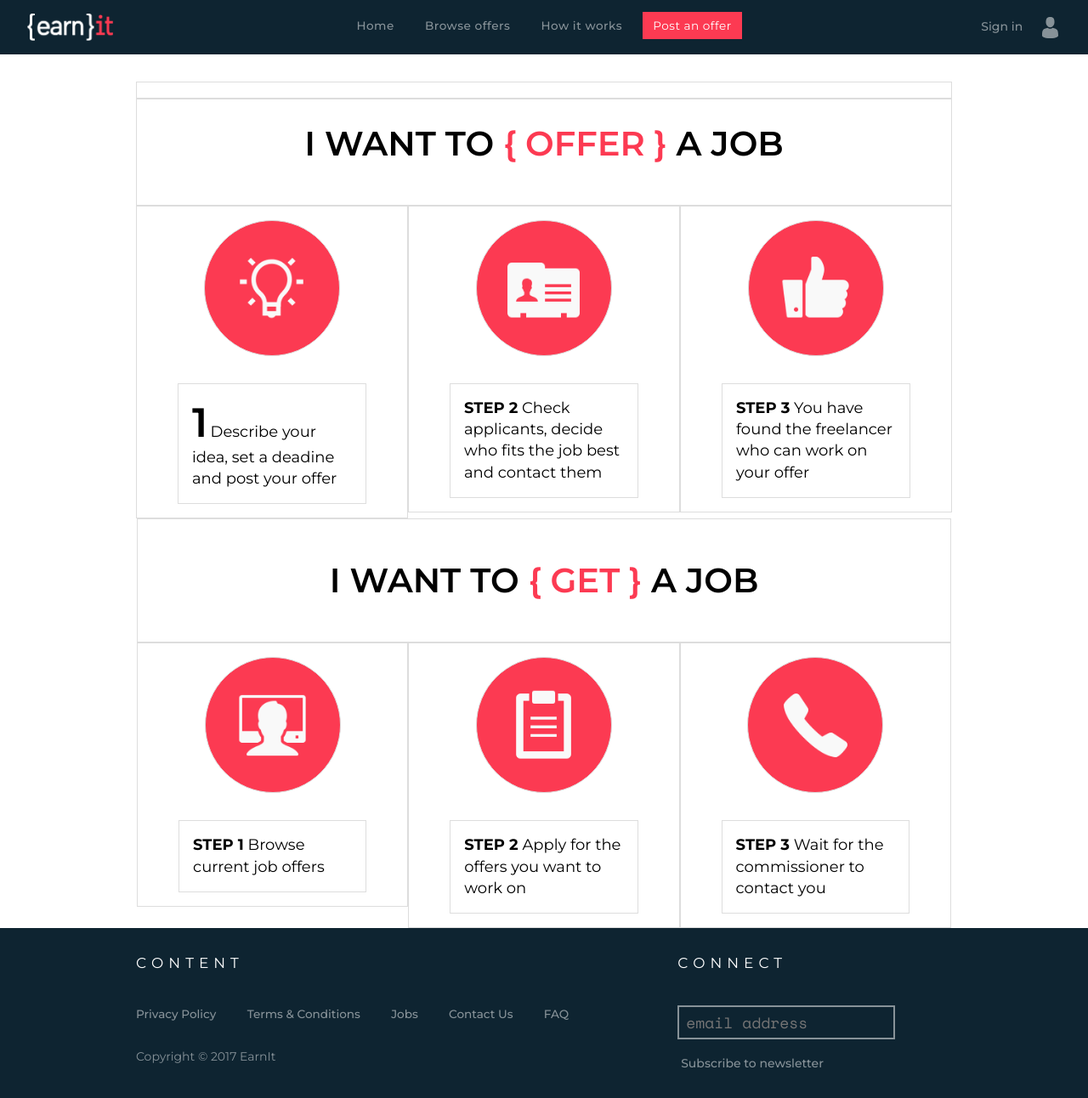
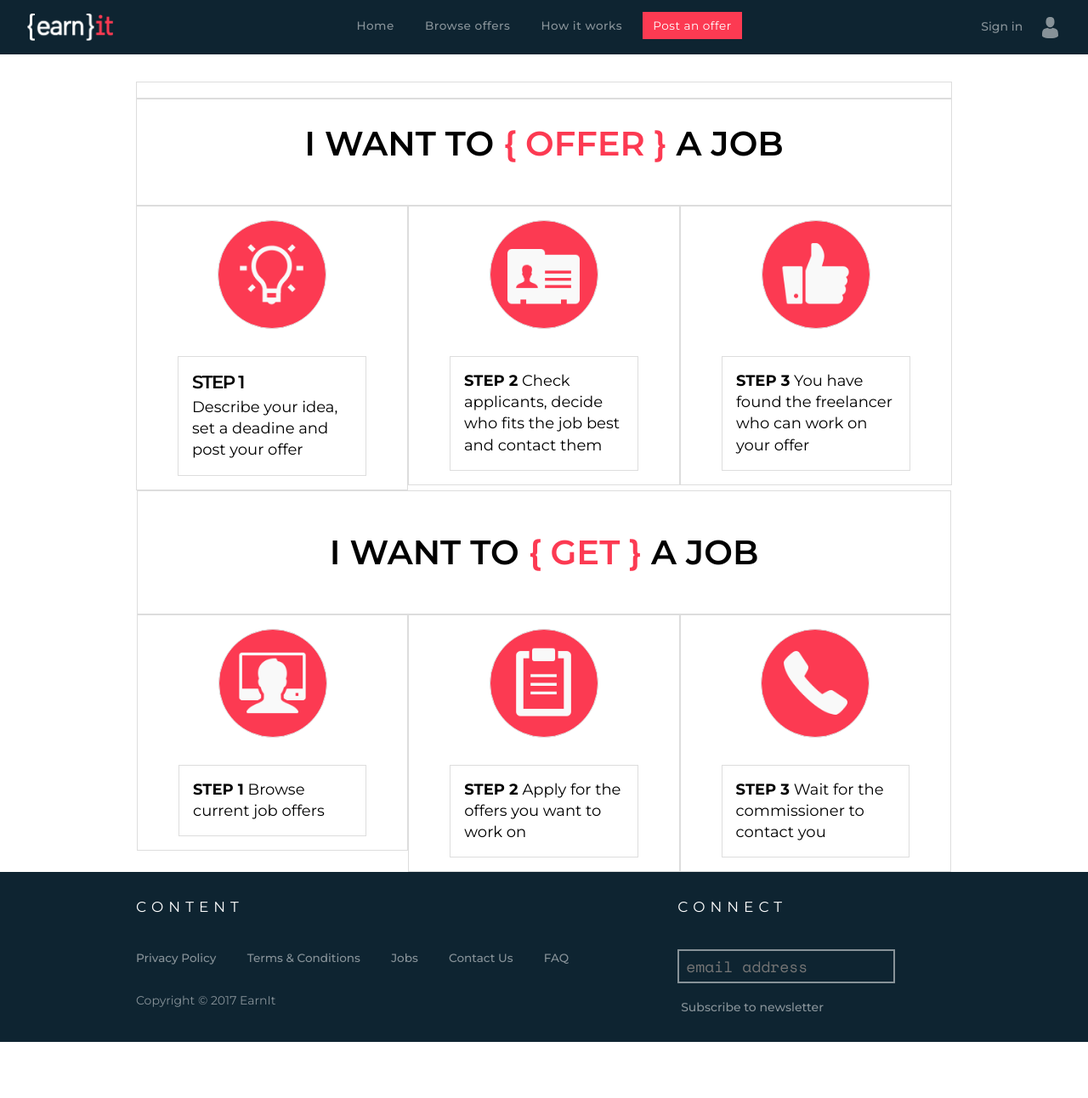
Before and after one commit to myelonka/earnit, a PHP site: page /how.php in a window 1280 px wide. Shown: the whole page at 85% size. After the commit the page ends 1226 px from the top, so only its background shows below. Run offline with PHP 8.4, Linux system fonts and the light colour scheme; some libraries are stand-ins or nearby versions.

Commit message:
How Page

```diff
--- a/how.php
+++ b/how.php
@@ -24,7 +24,8 @@
 					<img src="img/how-icons/icon1.png">
 				</div>
 				<div class="how-step-container">
-					<h3>1</h3><p> Describe your idea, set a deadine and post your offer</p>
+					<h3>STEP 1</h3>
+					<p> Describe your idea, set a deadine and post your offer</p>
 				</div>
 			</div>
 			<div class="col-4">
--- a/main.css
+++ b/main.css
@@ -676,8 +676,8 @@ footer {
 .how-icon-container {
 	background-color: #FC3A52;
 	border-radius: 50%;
-	height: 10rem;
-	width: 10rem;
+	height: 8rem;
+	width: 8rem;
     display: flex;
     justify-content: center;
     align-items: center;
@@ -693,16 +693,9 @@ footer {
 	padding: 1rem 1rem 1rem 1rem;
 }
 
-.how-step-container p, h3{
-	display: inline;
-}
-
-.how-step-container p {
-	width: 100px;
-}
-
-#get-a-job {
-	background-color: #000;
+.how-step-container h3 {
+	font-size: 16pt;
+	padding-bottom: 5px;
 }
 
 
```
Also changed, not shown: img/d_banner.jpg (added), 2 other files.
